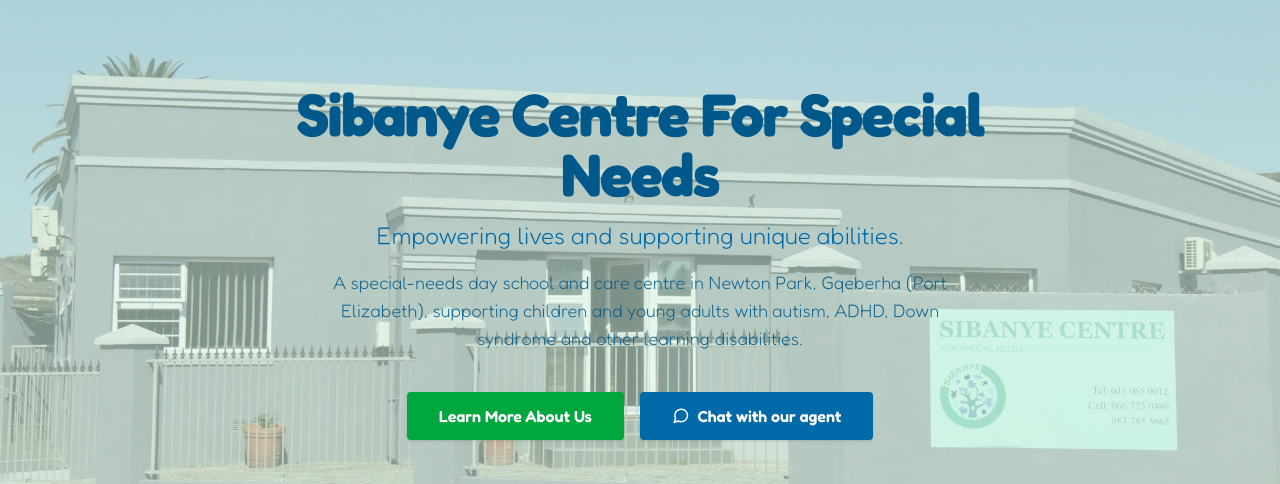
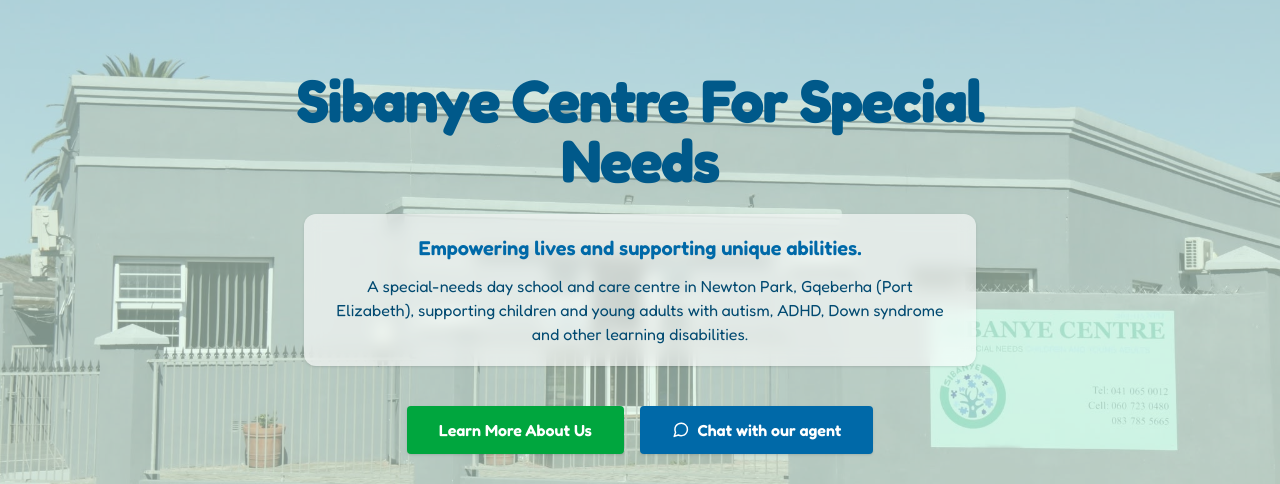
Before and after one commit to jamesgeorgevdm/sibanye, a Next.js app: page / in a window 1280 px wide. Shown: the part 170-654 px from the top of the page. Built offline with nearby package versions, Linux system fonts and the light colour scheme; no server answers; the database is empty.

Commit message:
Minor CSS change and post-deploy checks

```diff
--- a/app/components/Hero.tsx
+++ b/app/components/Hero.tsx
@@ -26,19 +26,21 @@
       {/* Hero text — centred in the viewport */}
       <div className="relative z-10 min-h-screen flex items-center justify-center">
         <div className="text-center px-6 pt-16 max-w-4xl mx-auto">
-          <h1 className="text-4xl sm:text-5xl md:text-6xl font-bold tracking-tight mb-4 text-sky-800">
+          <h1 className="text-3xl sm:text-4xl md:text-6xl font-bold tracking-tight mb-6 text-sky-800">
             Sibanye Centre For Special Needs
           </h1>
 
-          <p className="text-lg sm:text-xl md:text-2xl text-sky-700 font-light mb-4 max-w-2xl mx-auto">
+          <div className="bg-white/60 backdrop-blur-sm rounded-xl shadow-sm px-6 py-5 max-w-2xl mx-auto mb-10">
+            <p className="text-base sm:text-lg md:text-xl text-sky-700 font-semibold mb-3">
               Empowering lives and supporting unique abilities.
             </p>
 
-          <p className="text-base sm:text-lg text-sky-800/90 font-light mb-10 max-w-2xl mx-auto">
+            <p className="text-sm sm:text-base text-sky-900">
               A special-needs day school and care centre in Newton Park, Gqeberha
               (Port Elizabeth), supporting children and young adults with autism,
               ADHD, Down syndrome and other learning disabilities.
             </p>
+          </div>
 
           <div className="flex flex-wrap items-center justify-center gap-4">
             <Link
```
Lines whose indentation alone changed are shown as unchanged.
